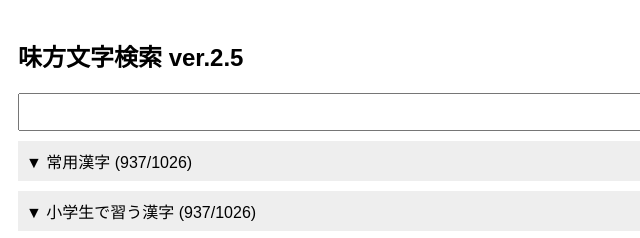
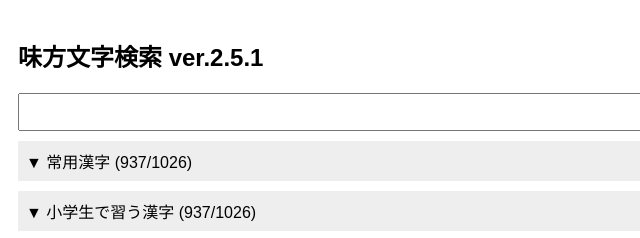
Before and after one commit to purin359/zukan, a plain HTML site: page index.html in a window 1280 px wide. Shown: the top 238 px of the page, 0-640 px from the left. Drawn offline with Linux system fonts and the light colour scheme.

Commit message:
Update index.html

```diff
--- a/index.html
+++ b/index.html
@@ -61,7 +61,7 @@ body { font-family: sans-serif; padding: 10px; }
 
 <div id="searchScreen">
   <div id="searchContent">
-<h2>味方文字検索 ver.2.5</h2>
+<h2>味方文字検索 ver.2.5.1</h2>
 
 <div class="searchWrap">
   <input type="text" id="searchInput" class="searchBox">
```
